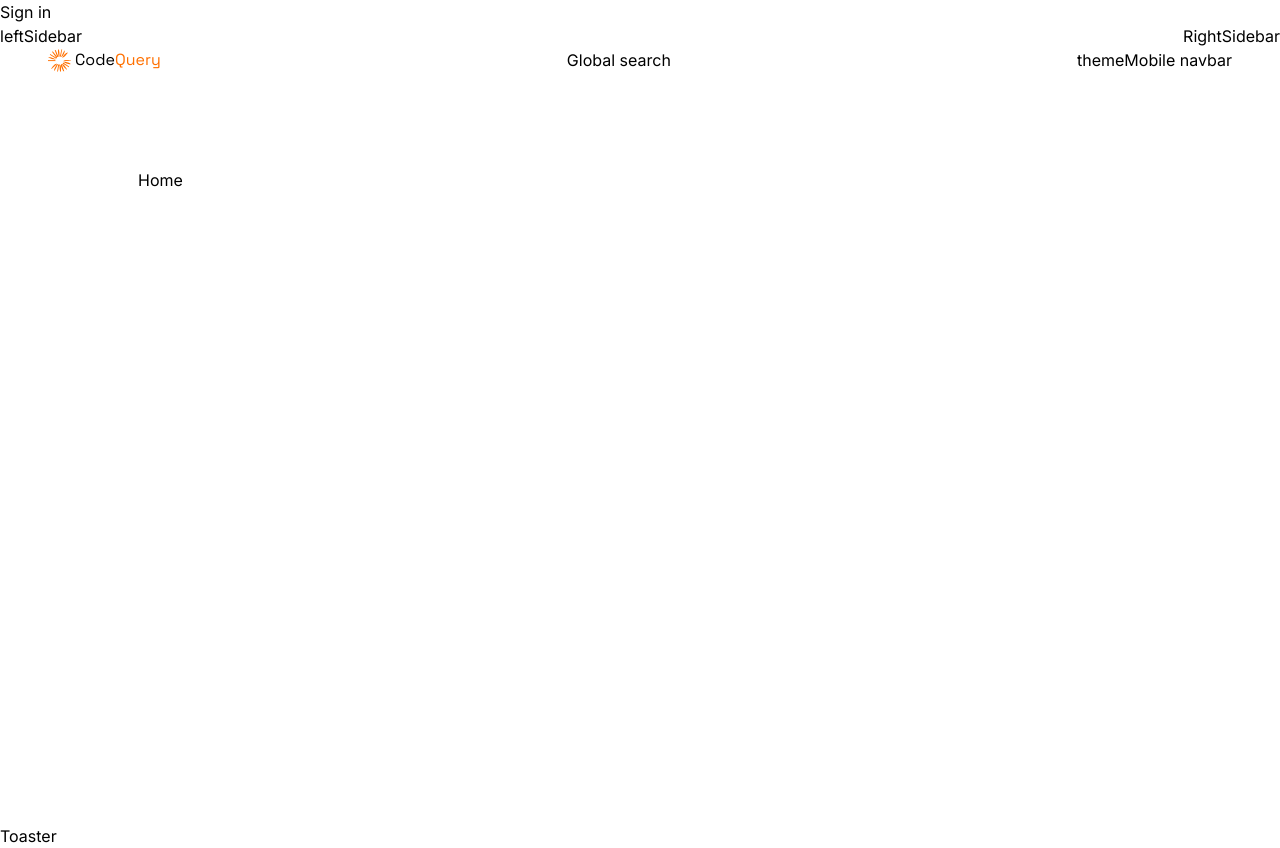
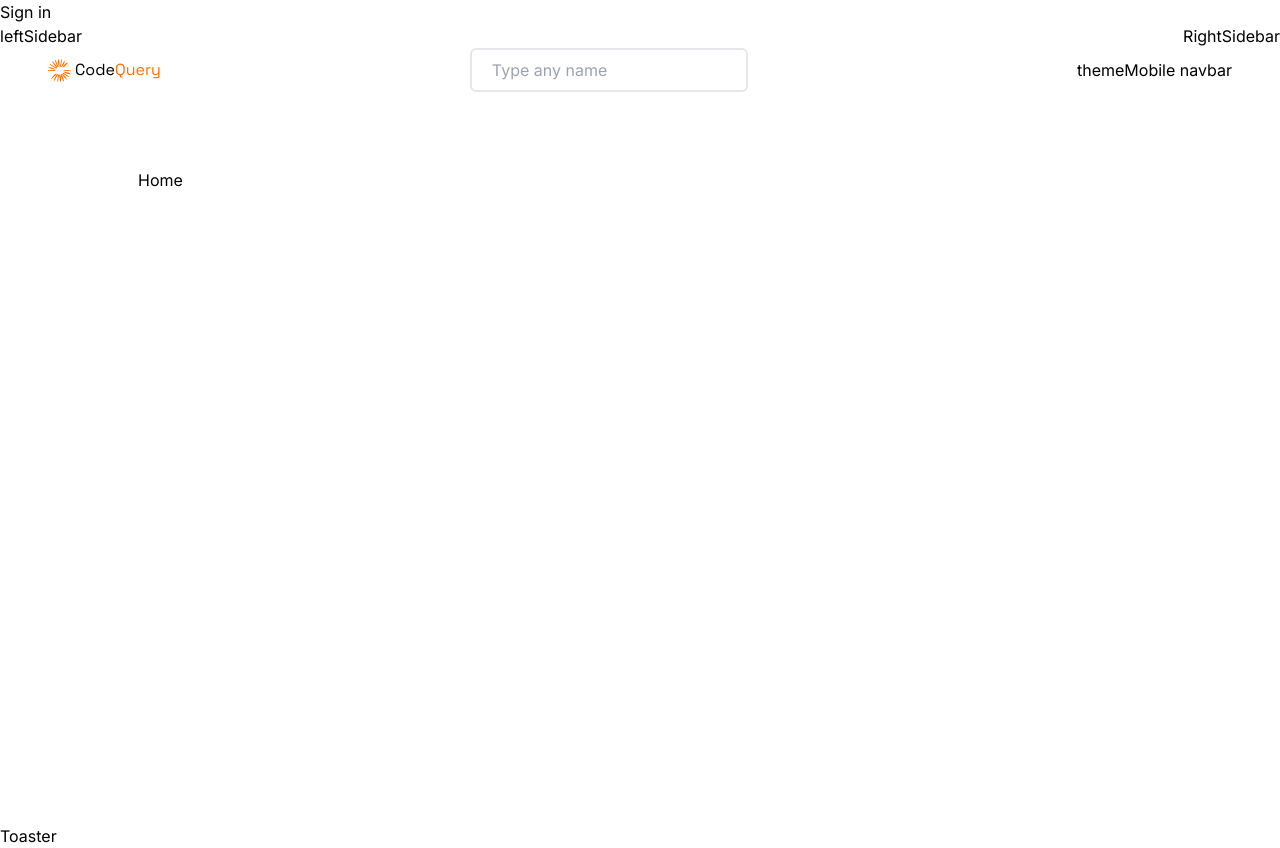
Before and after one commit to Harun11100/Code_Query, a Next.js app: page / in a window 1280 px wide. Built offline with nearby package versions, Linux system fonts and the light colour scheme; no server answers.

Commit message:
Searchbar added to navbar

```diff
--- a/app/layout.tsx
+++ b/app/layout.tsx
@@ -49,9 +49,6 @@ export default function RootLayout({
           <SignedOut>
             <SignInButton />
           </SignedOut>
-          <SignedIn>
-          <UserButton/>
-          </SignedIn>
 
           <ThemeProvider>
           {children}
--- a/components/Shared/navbar/Navbar.tsx
+++ b/components/Shared/navbar/Navbar.tsx
@@ -2,6 +2,7 @@ import { SignedIn, UserButton } from '@clerk/nextjs'
 import Image from 'next/image'
 import Link from 'next/link'
 import React from 'react'
+import Searchbar from './Searchbar'
 
 const Navbar = () => {
   return (
@@ -20,7 +21,7 @@ const Navbar = () => {
             Code<span className='text-primary-500'>Query</span>
         </p>
         </Link>
-        Global search
+        <Searchbar/>
         <div>
             theme
             <SignedIn>
--- /dev/null
+++ b/components/Shared/navbar/Searchbar.tsx
@@ -0,0 +1,28 @@
+'use client'
+
+import Image from 'next/image'
+import React, { useState } from 'react'
+
+const Searchbar = () => {
+      const[val,setVal]=useState('')
+  return (
+      <div className='flex'>
+       <input
+            placeholder='Type any name '
+            type='input'
+            value={val}
+            onChange={(e)=>setVal(e.target.value)}
+            className='px-5 py-2 border-2 rounded-md'
+            />
+
+       <Image
+       src='/assets/icons/hamburger.svg'
+       alt='searchbar'
+       width={20}
+       height={20}/>
+      </div>
+
+  )
+}
+
+export default Searchbar
```
